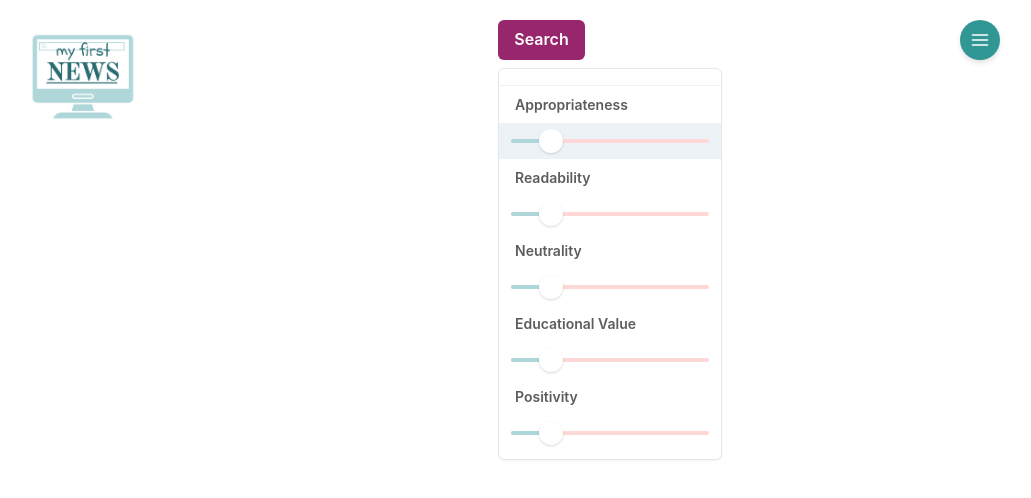
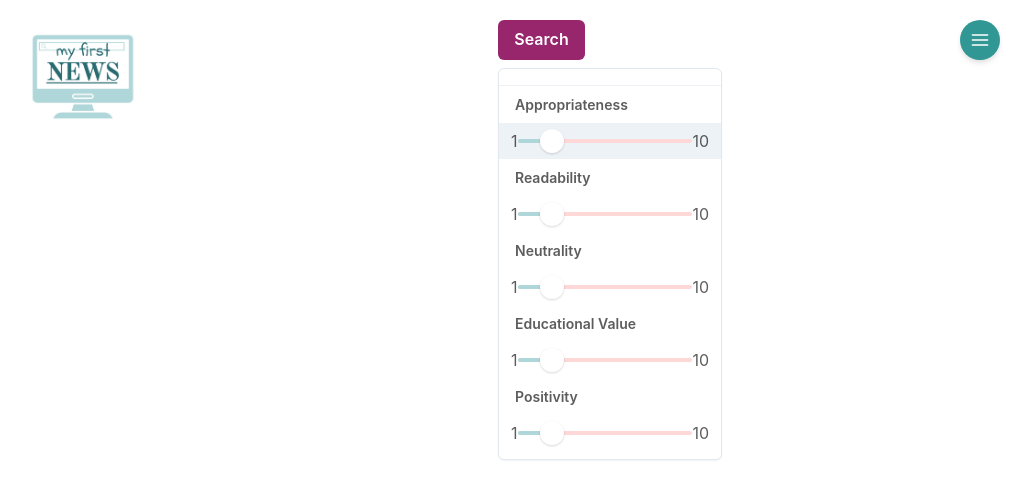
Before and after one commit to Skylar-gu/mcwics2024, a React (Vite) app in the folder front-end/: page / in a window 1280 px wide. Both pictures are taken after a click on the button "Search". Shown: the top 498 px of the page, without its empty margins (126-1157 px from the left). Built offline with nearby package versions, Linux system fonts and the light colour scheme.

Commit message:
added values to sliders

```diff
--- a/front-end/src/components/search.jsx
+++ b/front-end/src/components/search.jsx
@@ -24,48 +24,58 @@ function Search() {
                 <MenuDivider />
                 <MenuGroup title='Appropriateness'></MenuGroup>
                 <MenuItem>
+                    1
                     <Slider defaultValue={60} min={0} max={300} step={30}>
                         <SliderTrack bg='red.100'>
                             <SliderFilledTrack bg='#AFD6D9' />
                         </SliderTrack>
                         <SliderThumb boxSize={6} />
                     </Slider>
+                    10
                 </MenuItem>
                 <MenuGroup title='Readability'></MenuGroup>
                 <MenuItem>
+                    1
                     <Slider defaultValue={60} min={0} max={300} step={30}>
                         <SliderTrack bg='red.100'>
                             <SliderFilledTrack bg='#AFD6D9' />
                         </SliderTrack>
                         <SliderThumb boxSize={6} />
                     </Slider>
+                    10
                 </MenuItem>
                 <MenuGroup title='Neutrality'></MenuGroup>
                 <MenuItem>
+                    1
                     <Slider defaultValue={60} min={0} max={300} step={30}>
                         <SliderTrack bg='red.100'>
                             <SliderFilledTrack bg='#AFD6D9' />
                         </SliderTrack>
                         <SliderThumb boxSize={6} />
                     </Slider>
+                    10
                 </MenuItem>
                 <MenuGroup title='Educational Value'></MenuGroup>
                 <MenuItem>
+                    1
                     <Slider defaultValue={60} min={0} max={300} step={30}>
                         <SliderTrack bg='red.100'>
                             <SliderFilledTrack bg='#AFD6D9' />
                         </SliderTrack>
                         <SliderThumb boxSize={6} />
                     </Slider>
+                    10
                 </MenuItem>
                 <MenuGroup title='Positivity'></MenuGroup>
                 <MenuItem>
+                    1
                     <Slider defaultValue={60} min={0} max={300} step={30}>
                         <SliderTrack bg='red.100'>
                             <SliderFilledTrack bg='#AFD6D9' />
                         </SliderTrack>
                         <SliderThumb boxSize={6} />
                     </Slider>
+                    10
                 </MenuItem>
             </MenuList>
         </Menu>
```
